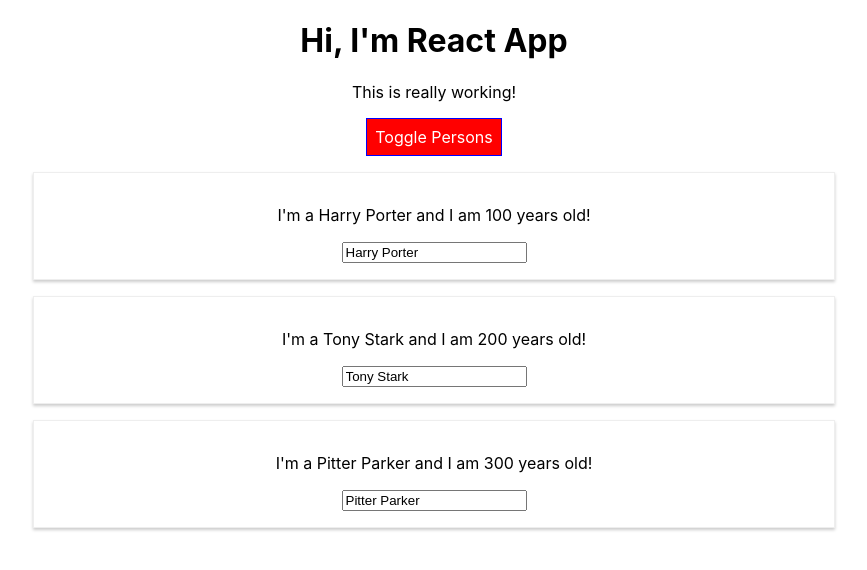
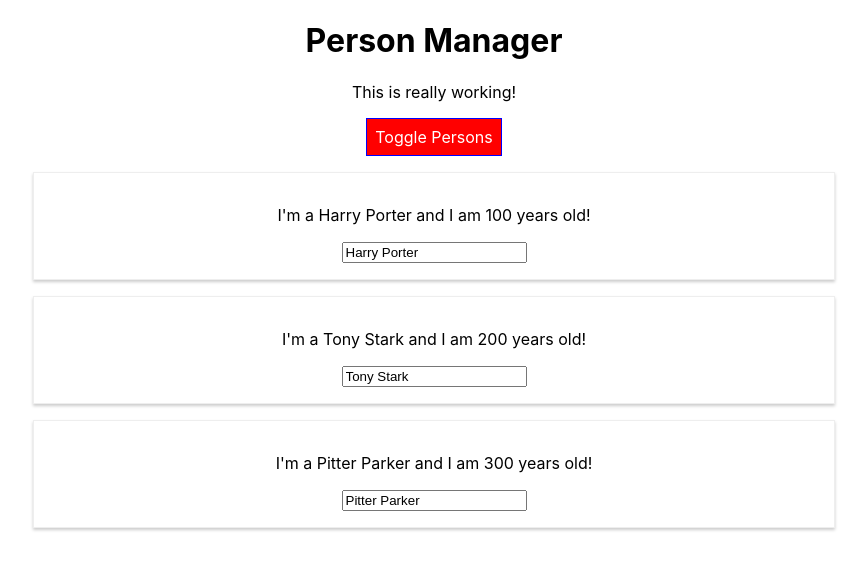
Before and after one commit to Naiem1/react-complete-guide, a React (Create React App) app: page / in a window 1280 px wide. Both pictures are taken after a click on the button "Toggle Persons". Shown: the top 570 px of the page, without its empty margins (206-1073 px from the left). Built offline with nearby package versions, Linux system fonts and the light colour scheme.

Commit message:
style and comonent

```diff
--- a/src/App.css
+++ /dev/null
@@ -1,11 +0,0 @@
-.App {
-  text-align: center;
-}
-
-.red {
-  color: red;
-}
-
-.bold {
-  font-weight: bold;
-}
--- a/src/App.js
+++ /dev/null
@@ -1,145 +0,0 @@
-import { Component } from 'react';
-import Person from './Person/Person';
-import styled from 'styled-components';
-import './App.css';
-
-
-const StyledButton = styled.button`
-  background-color: ${props => props.alt ? 'red' : 'green'};
-  color: #FFF;
-  font: inherit;
-  border: 1px solid blue;
-  padding: 8px;
-  cursor: pointer;
-
-  &:hover {
-    background-color: ${props => props.alt ? 'salmon' : 'lightgreen'};
-    color: #000;
-  }
-`
-
-class App extends Component {
-
-  state = {
-    persons: [
-      { id: 1, name: 'Harry Porter', age: 100 },
-      { id: 2, name: 'Tony Stark', age: 200 },
-      { id: 3, name: 'Pitter Parker', age: 300 }
-    ],
-    otherState: 'some other value',
-    showPersons: false
-  }
-
-
-  nameChangeHandler = (e, id) => {
-    const personIndex = this.state.persons.findIndex(p => {
-      return p.id === id;
-    });
-
-    console.log('personIndex>>',personIndex);
-    const person = {
-      ...this.state.persons[personIndex]
-    };
-
-    // const person = Object.assign({}, this.state.persons); // old method to copy object
-
-    person.name = e.target.value;
-
-    const persons = [...this.state.persons];
-    persons[personIndex] = person;
-
-    this.setState({ persons: persons });
-
-  };
-
-  deletePersonHandler = (personIndex, id) => {
-    // A good practice is to create a copy of your state array before manipulating state
-    // create a copy -> change that -> update the state
-    // const persons = this.state.persons.slice(); // copy person array
-    const persons = [...this.state.persons]; // modern way to copy array
-    // persons.splice(personIndex, 1);
-    // this.setState({ persons: persons });
-
-    const person = persons.filter(p => p.id !== id);
-    this.setState({
-      persons: person
-    })
-  };
-
-  togglePersonHandler = () => {
-    const doesShow = this.state.showPersons;
-    this.setState({
-      showPersons: !doesShow
-    })
-  };
-
-
-  render() {
-    // const style = {
-    //   backgroundColor: 'green',
-    //   color: '#FFF',
-    //   font: 'inherit',
-    //   border: '1px solid blue',
-    //   padding: '8px',
-    //   cursor: 'pointer',
-    //   ':hover': {
-    //     backgroundColor: 'lightgreen',
-    //     color: '#000'
-    //   }
-    // }
-
-    let persons = null;
-
-    // Recommended way to conditional render
-    if (this.state.showPersons) {
-      persons = (
-        <div>
-          {this.state.persons.map((person, index) => {
-            return <Person
-              name={person.name}
-              age={person.age}
-              click={() => this.deletePersonHandler(index, person.id)}
-              key={person.id}
-              changed={(event) => this.nameChangeHandler(event, person.id)}
-            />
-          })}
-        </div>
-      );
-
-      // style.backgroundColor = 'red'
-      // style[':hover'] = {
-      //   backgroundColor: 'salmon',
-      //   color: 'black'
-      // }
-    };
-
-
-    // let classes = ['red', 'bold'].join(' ');
-
-    const classes = [];
-    if (this.state.persons.length <= 2) {
-      classes.push('red'); // classes = ['red']
-    }
-    if (this.state.persons.length <= 1) {
-      classes.push('bold'); // classes = ['red', 'bold']
-    }
-
-
-
-    return (
-      <div className="App">
-        <h1>Hi, I'm React App</h1>
-        <p className={classes.join(' ')}>This is really working!</p>
-        <StyledButton
-          alt={this.state.showPersons}
-          onClick={this.togglePersonHandler}
-        >Toggle Persons</StyledButton>
-
-        { persons}
-
-      </div>
-    );
-  }
-}
-
-export default App;
--- /dev/null
+++ b/src/components/Cockpit.js/Cockpit.js
@@ -0,0 +1,41 @@
+import classes from './Cockpit.module.css';
+
+const Cockpit = props => {
+  // let classes = ['red', 'bold'].join(' ');
+  const assignedClasses = [];
+  let btnClass = '';
+  if (props.showPersons) {
+    btnClass = classes.Red;
+  }
+
+  if (props.persons.length <= 2) {
+    assignedClasses.push(classes.red); // classes = ['red']
+  }
+  if (props.persons.length <= 1) {
+    assignedClasses.push(classes.bold); // classes = ['red', 'bold']
+  }
+
+ return (
+    <div className={classes.Cockpit}>
+      <h1>{props.title}</h1>
+      <p className={assignedClasses.join(' ')}>This is really working!</p>
+      <button
+        className={btnClass}
+        onClick={props.togglePersonHandler}
+      >Toggle Persons</button>
+    </div>
+  )
+};
+
+export default Cockpit;
+
+/* ## Component Lifecycle
+`constructor()`
+`getDerivedState4FromProps()`
+`getSnapshotBeforeUpdate()`
+`componentDidCatch()`
+`componentWillUnmount()`
+`shouldComponentUpdate()`
+`componentDidUpdate()`
+`componentDidMount()`
+`render()` */
--- /dev/null
+++ b/src/components/Cockpit.js/Cockpit.module.css
@@ -0,0 +1,29 @@
+.red {
+  color: red;
+}
+
+.bold {
+  font-weight: bold;
+}
+
+.Cockpit button {
+  background-color: green;
+  color: #FFF;
+  font: inherit;
+  border: 1px solid blue;
+  padding: 8px;
+  cursor: pointer;
+}
+
+.Cockpit Button:hover {
+  background-color: lightgreen;
+  color: #000;
+}
+
+.Cockpit Button.Red {
+  background-color: red;
+}
+
+.Cockpit Button.Red:hover {
+  background-color: salmon;
+}
--- /dev/null
+++ b/src/components/Perosns.js
@@ -0,0 +1,14 @@
+import Person from "./Persons/Person/Person";
+
+const Persons = (props) => props.persons.map((person, index) => {
+  console.log(props);
+    return <Person
+      name={person.name}
+      age={person.age}
+      click={() => props.click(index, person.id)}
+      key={person.id}
+      changed={(event) => props.changed(event, person.id)}
+    />
+  })
+
+export default Persons;
--- a/src/Person/Person.js
+++ b/src/components/Persons/Person/Person.js
@@ -1,5 +1,5 @@
 import styled from 'styled-components';
-// import './person.css';
+import classes from './person.module.css';
 
 const StyledDiv =  styled.div`
     width: 60%;
@@ -16,16 +16,16 @@ const StyledDiv =  styled.div`
 
 const Person = props => {
   return (
-    // <div className="person">
-      <StyledDiv>
+    <div className={classes.person}>
+
         <p onClick={props.click}> I'm a {props.name} and I am {props.age} years old!</p>
         <input
           type="text"
           onChange={props.changed}
           value={props.name}
         />
-      </StyledDiv>
-    // </div>
+
+    </div>
   );
 };
 
--- /dev/null
+++ b/src/containers/App.js
@@ -0,0 +1,98 @@
+import { Component } from 'react';
+import Cockpit from '../components/Cockpit.js/Cockpit';
+import Persons from '../components/Perosns';
+import Person from '../components/Persons/Person/Person';
+import classes from './App.module.css';
+
+
+class App extends Component {
+
+  state = {
+    persons: [
+      { id: 1, name: 'Harry Porter', age: 100 },
+      { id: 2, name: 'Tony Stark', age: 200 },
+      { id: 3, name: 'Pitter Parker', age: 300 }
+    ],
+    otherState: 'some other value',
+    showPersons: false
+  }
+
+
+  nameChangeHandler = (e, id) => {
+    const personIndex = this.state.persons.findIndex(p => {
+      return p.id === id;
+    });
+
+    console.log('personIndex>>',personIndex);
+    const person = {
+      ...this.state.persons[personIndex]
+    };
+
+    // const person = Object.assign({}, this.state.persons); // old method to copy object
+
+    person.name = e.target.value;
+
+    const persons = [...this.state.persons];
+    persons[personIndex] = person;
+
+    this.setState({ persons: persons });
+
+  };
+
+  deletePersonHandler = (personIndex, id) => {
+    // A good practice is to create a copy of your state array before manipulating state
+    // create a copy -> change that -> update the state
+    // const persons = this.state.persons.slice(); // copy person array
+    const persons = [...this.state.persons]; // modern way to copy array
+    // persons.splice(personIndex, 1);
+    // this.setState({ persons: persons });
+
+    const person = persons.filter(p => p.id !== id);
+    this.setState({
+      persons: person
+    })
+  };
+
+  togglePersonHandler = () => {
+    const doesShow = this.state.showPersons;
+    this.setState({
+      showPersons: !doesShow
+    })
+  };
+
+
+  render() {
+    // const btnClass = [classes.Button];
+
+    let persons = null;
+
+    // Recommended way to conditional render
+    if (this.state.showPersons) {
+      // one component
+      persons = <Persons
+            persons={this.state.persons}
+            click={this.deletePersonHandler}
+            changed={ this.nameChangeHandler}
+          />
+
+    //  btnClass.push(classes.Red)
+    };
+
+
+    return (
+      <div className={classes.App}>
+        <Cockpit
+          persons={this.state.persons}
+          showPersons={this.state.showPersons}
+          togglePersonHandler={this.togglePersonHandler}
+          title={this.props.appTitle}
+        />
+
+        { persons}
+
+      </div>
+    );
+  }
+}
+
+export default App;
--- /dev/null
+++ b/src/containers/App.module.css
@@ -0,0 +1,3 @@
+.App {
+  text-align: center;
+}
--- a/src/index.js
+++ b/src/index.js
@@ -1,12 +1,12 @@
 import React from 'react';
 import ReactDOM from 'react-dom';
 import './index.css';
-import App from './App';
+import App from './containers/App';
 import reportWebVitals from './reportWebVitals';
 
 ReactDOM.render(
   <React.StrictMode>
-    <App />
+    <App appTitle='Person Manager'/>
   </React.StrictMode>,
   document.getElementById('root')
 );
```
Also changed, not shown: src/components/Persons/Person/person.module.css (line endings or trailing spaces), 2 other files (tests, documents, lock files or other folders).
